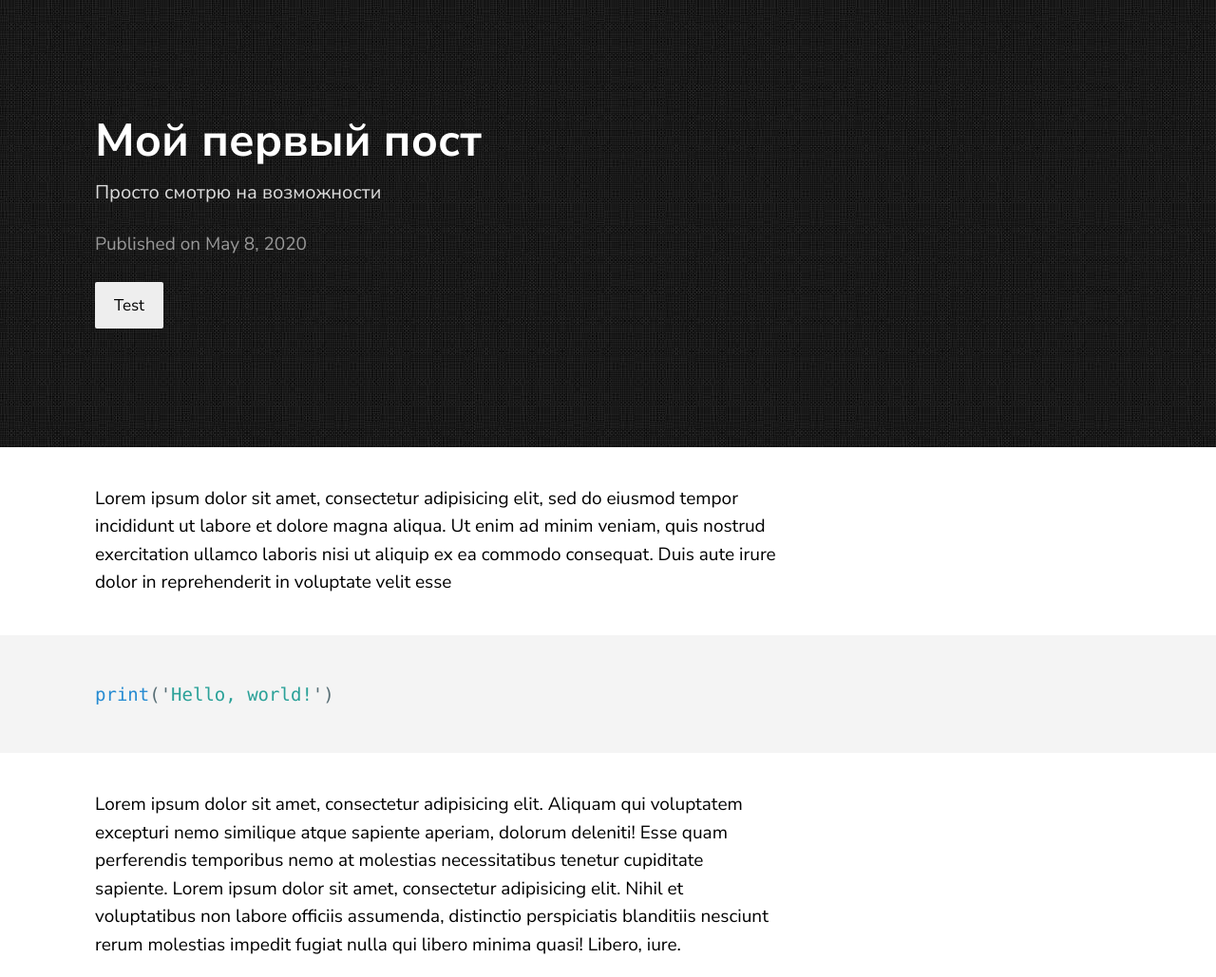
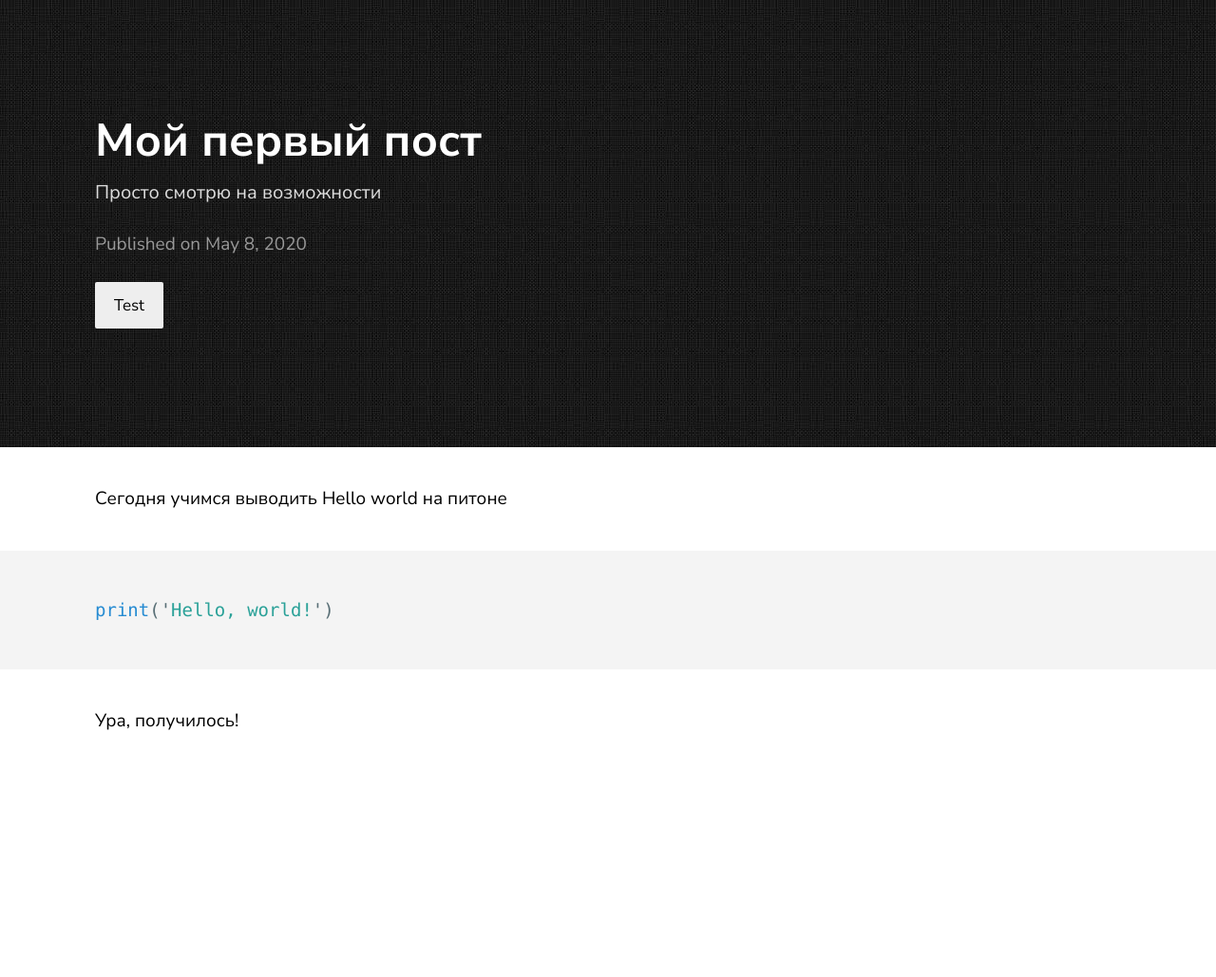
Before and after one commit to StepanBarantsev/StepanBarantsev.github.io, a Jekyll site: the page built from _posts/2020-05-09-first-post.markdown, in a window 1280 px wide. Shown: the whole page at 95% size. Built offline with Jekyll 4.4.1, drawn with Linux system fonts in a browser that asks for light colours; after the commit the page ends 900 px from its top, so only the background shows below that.

Commit message:
Поменял текст поста

````diff
--- a/_posts/2020-05-09-first-post.markdown
+++ b/_posts/2020-05-09-first-post.markdown
@@ -5,10 +5,10 @@ description: Просто смотрю на возможности
 date:   2020-05-09 00:06:00 +0530
 categories: Test
 ---
-Lorem ipsum dolor sit amet, consectetur adipisicing elit, sed do eiusmod tempor incididunt ut labore et dolore magna aliqua. Ut enim ad minim veniam, quis nostrud exercitation ullamco laboris nisi ut aliquip ex ea commodo consequat. Duis aute irure dolor in reprehenderit in voluptate velit esse
+Сегодня учимся выводить Hello world на питоне
 
 ```python
 print('Hello, world!')
 ```
 
-Lorem ipsum dolor sit amet, consectetur adipisicing elit. Aliquam qui voluptatem excepturi nemo similique atque sapiente aperiam, dolorum deleniti! Esse quam perferendis temporibus nemo at molestias necessitatibus tenetur cupiditate sapiente. Lorem ipsum dolor sit amet, consectetur adipisicing elit. Nihil et voluptatibus non labore officiis assumenda, distinctio perspiciatis blanditiis nesciunt rerum molestias impedit fugiat nulla qui libero minima quasi! Libero, iure.
+Ура, получилось!
````
